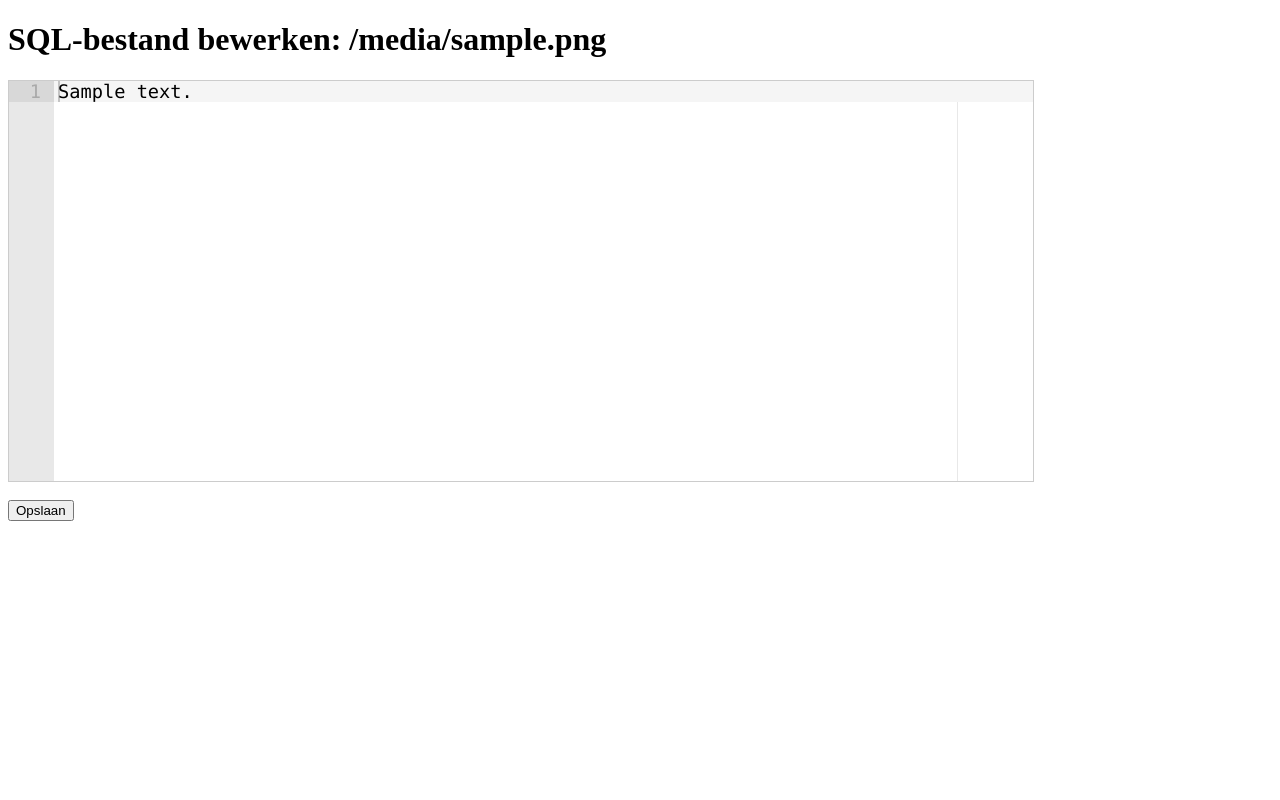
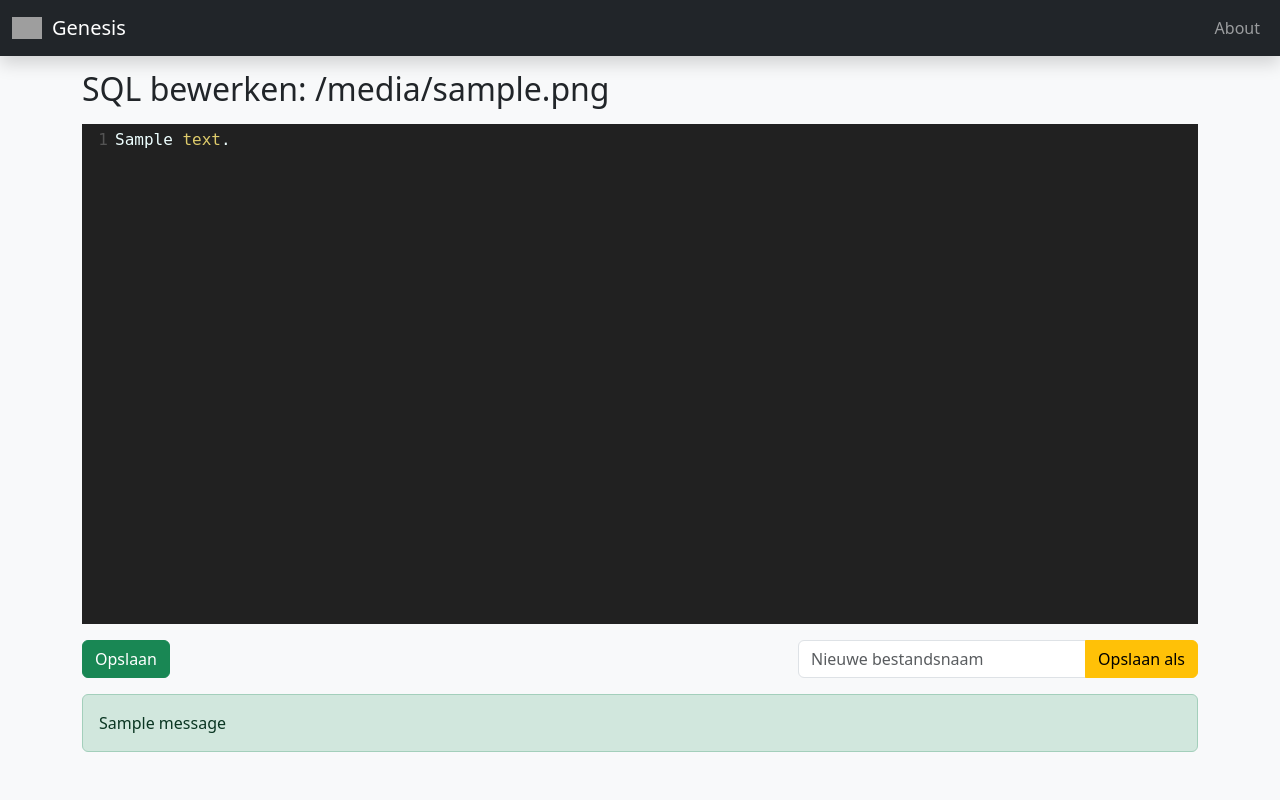
Before and after one commit to mark-me/prototype_flask_streaming, a Flask app: template src/app_genesis/templates/edit_sql.html in a window 1280 px wide. Run offline with Flask 3, Linux system fonts and the light colour scheme; the template is opened without the code that fills it: most values are stand-ins (such as "Sample title", 1, 10 or a date in 2020); one stand-in notice (Sample message) is shown; some libraries are stand-ins or nearby versions; grey boxes are pictures that could not be loaded.

Commit message:
SQL Editing

```diff
--- a/src/app_genesis/templates/base.html
+++ b/src/app_genesis/templates/base.html
@@ -51,6 +51,7 @@
     <script src="https://cdn.jsdelivr.net/npm/bootstrap@5.3.3/dist/js/bootstrap.bundle.min.js"></script>
     <script src="https://cdnjs.cloudflare.com/ajax/libs/codemirror/5.65.17/codemirror.min.js"></script>
     <script src="https://cdnjs.cloudflare.com/ajax/libs/codemirror/5.65.17/mode/yaml/yaml.min.js"></script>
+    <script src="https://cdnjs.cloudflare.com/ajax/libs/codemirror/5.65.5/mode/sql/sql.min.js"></script>
     <script src="https://unpkg.com/tabulator-tables@5.5.0/dist/js/tabulator.min.js"></script>
     {% block scripts %}
     {% endblock %}
--- a/src/app_genesis/templates/edit_sql.html
+++ b/src/app_genesis/templates/edit_sql.html
@@ -1,39 +1,45 @@
-<!DOCTYPE html>
-<html>
-<head>
-    <title>SQL Bewerken</title>
-    <style>
-        #editor {
-            height: 400px;
-            width: 80vw;
-            border: 1px solid #ccc;
-        }
-    </style>
-    <!-- Ace Editor CDN -->
-    <script src="https://cdnjs.cloudflare.com/ajax/libs/ace/1.23.1/ace.js" integrity="sha512-fZQ5N+FQ3yXbNnZq72w2Ib7Y2xbN7sX+07NCEkE27e86pSUyKTOq3sXMqDqOFiMwlmRuJj3fYLQ3liwt/wLzHg==" crossorigin="anonymous" referrerpolicy="no-referrer"></script>
-</head>
-<body>
-    <h1>SQL-bestand bewerken: {{ file_path }}</h1>
-    <form method="POST" onsubmit="return submitForm()">
-        <div id="editor">{{ content|e }}</div>
-        <textarea name="content" id="content" style="display:none;"></textarea><br>
-        <button type="submit">Opslaan</button>
-    </form>
+{% extends "base.html" %}
+{% block title %}SQL bewerken{% endblock %}
 
-    <script>
-        var editor = ace.edit("editor");
-        editor.session.setMode("ace/mode/sql");
-        editor.setTheme("ace/theme/github");
-        editor.setOptions({
-            fontSize: "14pt",
-            wrap: true
-        });
+{% block content %}
+<h2>SQL bewerken: {{ file_path }}</h2>
 
-        function submitForm(){
-            var content = editor.getValue();
-            document.getElementById('content').value = content;
-            return true; // submit form normally
-        }
-    </script>
-</body>
-</html>
+<form method="post" class="mt-3">
+    <textarea id="editor" name="content" rows="20" class="form-control">{{ content }}</textarea>
+
+    <div class="d-flex justify-content-between mt-3">
+        <!-- Gewoon opslaan -->
+        <button type="submit" name="action" value="save" class="btn btn-success">Opslaan</button>
+
+        <!-- Opslaan als -->
+        <div class="input-group" style="max-width: 400px;">
+            <input type="text" name="new_name" class="form-control" placeholder="Nieuwe bestandsnaam">
+            <button type="submit" name="action" value="save_as" class="btn btn-warning">Opslaan als</button>
+        </div>
+    </div>
+</form>
+
+{% with messages = get_flashed_messages(with_categories=true) %}
+  {% if messages %}
+    <div class="mt-3">
+    {% for category, message in messages %}
+      <div class="alert alert-{{ category }}">{{ message }}</div>
+    {% endfor %}
+    </div>
+  {% endif %}
+{% endwith %}
+
+{% endblock %}
+
+{% block scripts %}
+<script>
+    const editor = CodeMirror.fromTextArea(document.getElementById("editor"), {
+        mode: "sql",
+        theme: "material-darker",
+        lineNumbers: true,
+        lineWrapping: true,  // Wrap long lines
+        styleActiveLine: true  // Markeer de actieve regel
+    });
+    editor.setSize("100%", "500px");
+</script>
+{% endblock %}
```
